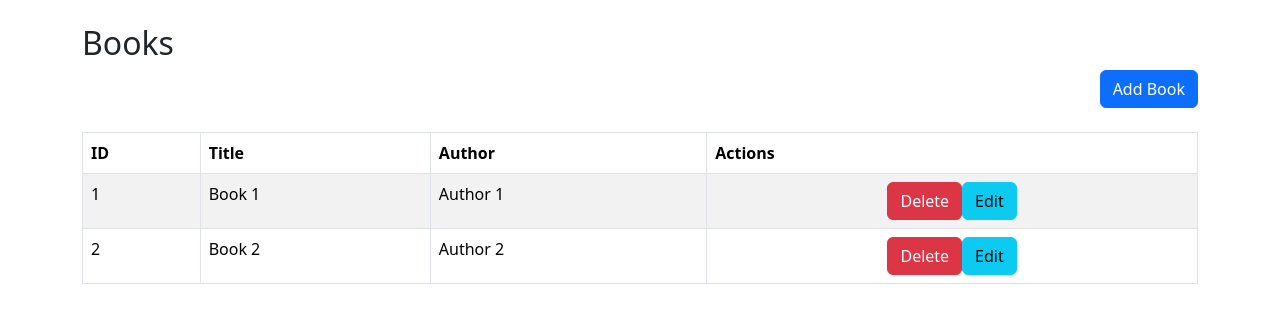
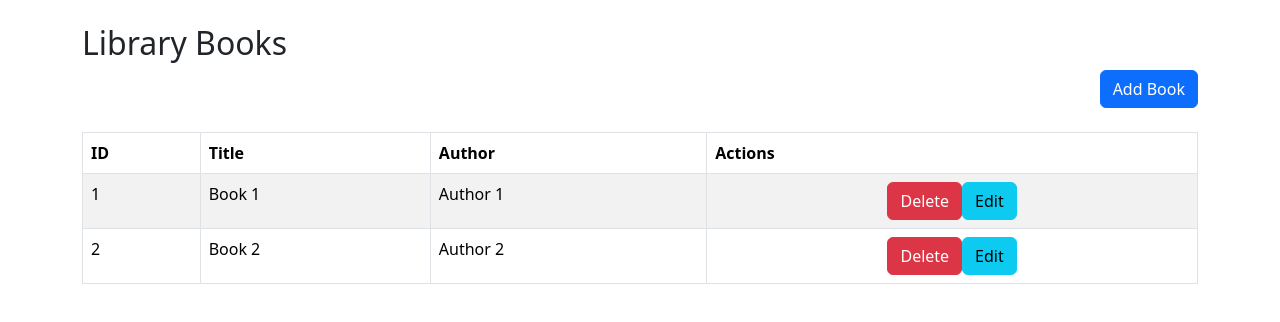
Before and after one commit to VIGNESHDASK/library-management, a React (Create React App) app: page / in a window 1280 px wide. Shown: the top 322 px of the page. Built offline with nearby package versions, Linux system fonts and the light colour scheme.

Commit message:
rename home title name

```diff
--- a/src/components/ArrayComponent.js
+++ b/src/components/ArrayComponent.js
@@ -67,7 +67,7 @@ const ArrayComponent = () => {
 
   return (
     <div className="container mt-4">
-  <h2>Books</h2>
+  <h2>Library Books</h2>
       <div  className="d-flex">
       <Button variant="primary" className="ms-auto" onClick={() => handleShowModal({ id: null, title: '', author: '' })}>
       Add Book
```
